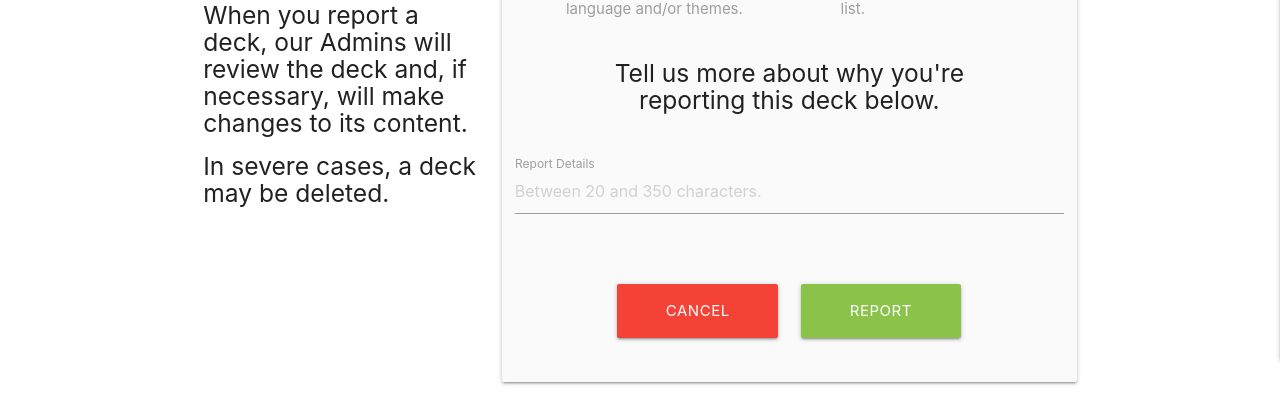
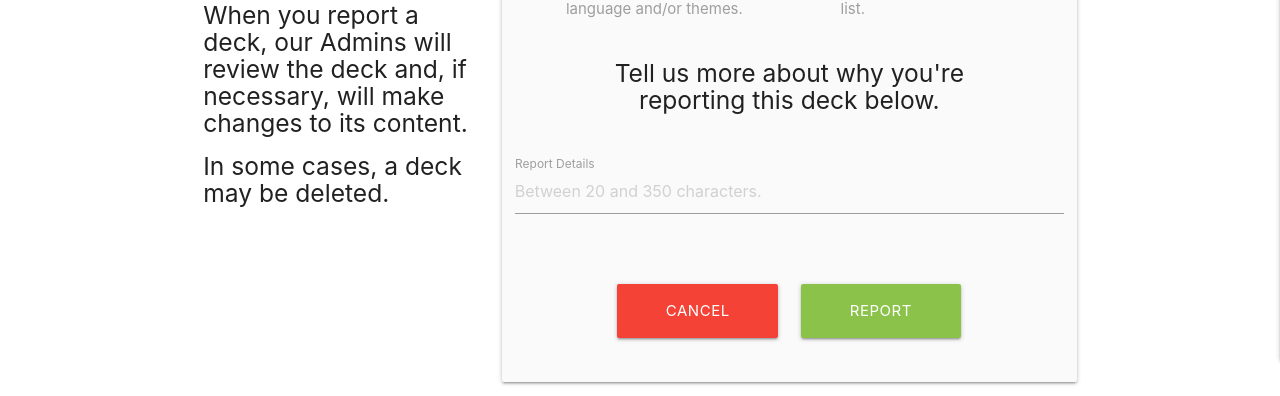
Before and after one commit to DHayes23/Flashcards, a Flask app: template templates/create_report.html in a window 1280 px wide. Shown: the part 500-896 px from the top of the page. Run offline with Flask 2, Linux system fonts and the light colour scheme; the template is opened without the code that fills it, so the values that code supplies are empty; some libraries are stand-ins or nearby versions.

Commit message:
Change wording from 'severe' to 'some'

```diff
--- a/templates/create_report.html
+++ b/templates/create_report.html
@@ -35,7 +35,7 @@
         </div>
         <h5 class="hide-on-med-and-down">When you report a deck, our Admins will review the deck and, if necessary, will
             make changes to its content.</h5>
-        <h5 class="hide-on-med-and-down">In severe cases, a deck may be deleted.</h5>
+        <h5 class="hide-on-med-and-down">In some cases, a deck may be deleted.</h5>
     </div>
 
     <form class="col s12 l8" method="POST" action="{{ url_for('create_report', deck_id=deck._id) }}">
```
